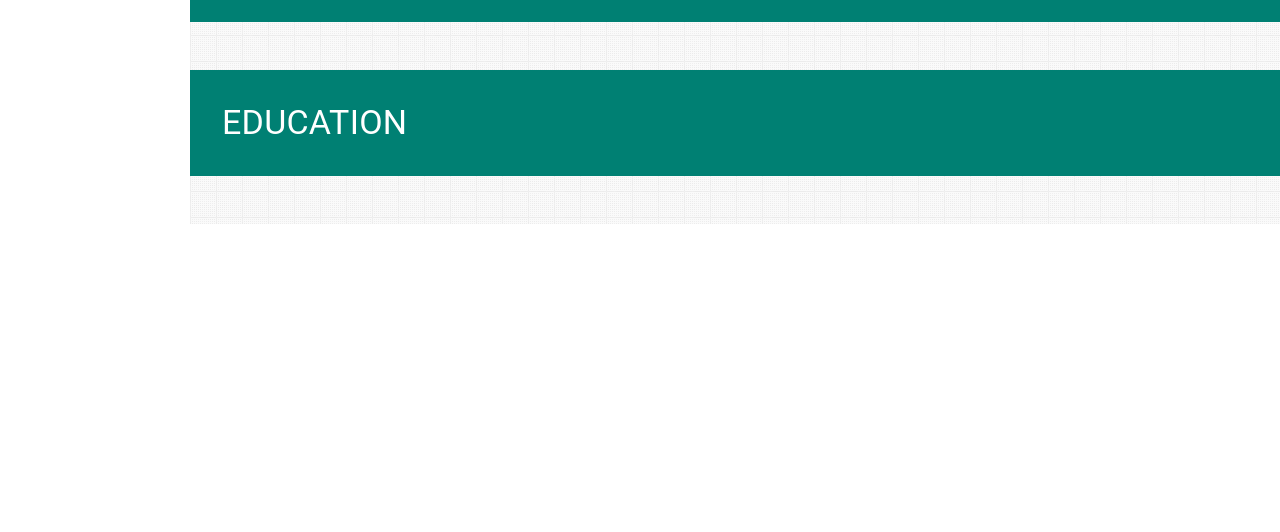
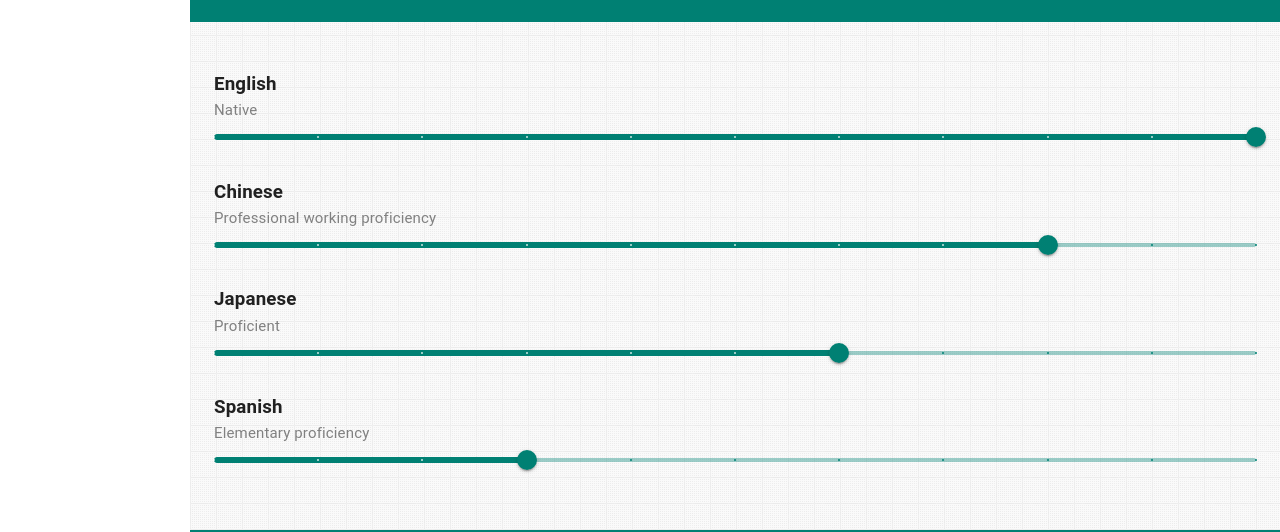
Before and after one commit to Borghese-Gladiator/react-material-ui-portfolio, a React (Create React App) app: page / in a window 1280 px wide. Shown: the part 4541-5073 px from the top of the page. Before the commit the page ends 4765 px from the top, so only its background shows below. Built offline with nearby package versions, Linux system fonts and the light colour scheme.

Commit message:
Add LanguageList

```diff
--- a/src/App.js
+++ b/src/App.js
@@ -8,6 +8,7 @@ import About from "./components/About";
 import ExperienceList from "./components/ExperienceList";
 import ProjectList from "./components/ProjectList";
 import SKillsList from "./components/SkillsList";
+import LanguageList from "./components/LanguageList";
 import Education from "./components/Education";
 import theme from "./utils/theme";
 
@@ -35,6 +36,7 @@ function App() {
         <StyledSection id="skills">
           <SectionHeader>SKILLS</SectionHeader>
           <SKillsList />
+          <LanguageList />
         </StyledSection>
         <StyledSection id="education">
           <SectionHeader>EDUCATION</SectionHeader>
--- /dev/null
+++ b/src/components/LanguageList/LanguageList.jsx
@@ -0,0 +1,39 @@
+import { styled } from '@mui/material/styles';
+import Slider from '@mui/material/Slider';
+import Container from '@mui/material/Container';
+import { languageList } from "../../utils/constants";
+
+const StyledHeader = styled("h3")({
+  marginBottom: 0
+})
+const StyledSecondarySpan = styled("span")({
+  fontSize: "15px",
+  color: "gray",
+  paddingTop: "0px"
+})
+const ScaleBar = styled(Slider)(({ theme }) => ({
+}));
+
+export default function LanguageList() {
+  return (
+    <Container>
+      {
+        languageList.map(({ name, proficiencyText, value }, idx) => {
+          return (
+            <>
+              <StyledHeader>{name}</StyledHeader>
+              <StyledSecondarySpan>{proficiencyText}</StyledSecondarySpan>
+              <ScaleBar
+                value={value}
+                marks
+                step={10}
+                min={0}
+                max={100}
+              />
+            </>
+          )
+        })
+      }
+    </Container>
+  )
+}
--- /dev/null
+++ b/src/components/LanguageList/index.js
@@ -0,0 +1 @@
+export { default } from "./LanguageList";
```
